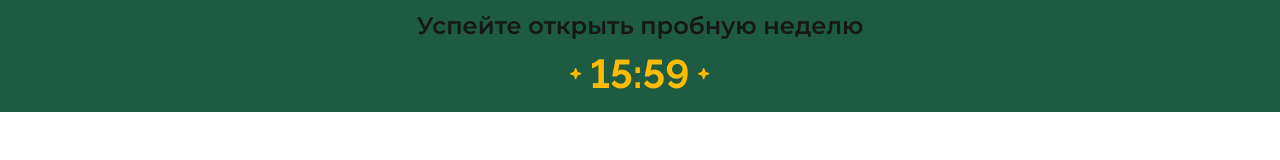
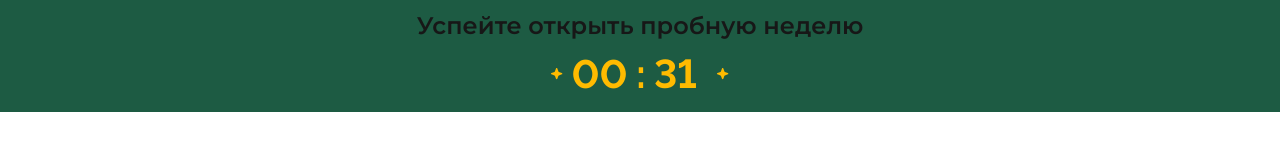
Before and after one commit to Evgeniy1985N-sk/landing-sport-react, a Next.js app: page / in a window 1280 px wide. Shown: the top 160 px of the page. Built offline with nearby package versions, Linux system fonts and the light colour scheme; no server answers.

Commit message:
Component CountDownDisplay

```diff
--- a/app/globals.css
+++ b/app/globals.css
@@ -74,3 +74,21 @@ main {
   font-style: normal;
   font-display: swap;
 }
+
+@keyframes softBlink {
+  0%, 100% { opacity: 1; }
+  50% { opacity: 0.8; }
+}
+
+.blinking-button {
+  animation: softBlink 2s infinite ease-in-out;
+}
+
+.blinking-timer {
+  animation: softBlink 1s infinite ease-in-out;
+}
+
+.blinking-button:hover {
+  animation: none;
+  opacity: 1;
+}
--- a/components/Button.jsx
+++ b/components/Button.jsx
@@ -1,9 +1,11 @@
 export default function Button() {
   return (
-    <button className="flex items-center justify-center max-w-88 w-full mt-4 p-5 bg-[#FDB056] rounded-[20px] cursor-pointer">
+    <button className="blinking-button flex items-center justify-center max-w-88 w-full mt-4 p-5 bg-[#FDB056] rounded-[20px] cursor-pointer">
       <span className="text-[20px] leading-130% text-[#191E1F] font-bold">
         Купить
       </span>
     </button>
+
   )
+
 }
--- /dev/null
+++ b/components/CountDownDisplay.jsx
@@ -0,0 +1,23 @@
+import { useCountDown } from "@/hooks/useCountDown";
+import Star from "@/components/icon/Star";
+
+export default function CountDownDisplay() {
+  const [minutes, seconds] = useCountDown();
+
+  // Форматируем минуты и секунды с ведущим нулем
+  const formattedMinutes = String(minutes).padStart(2, '0');
+  const formattedSeconds = String(seconds).padStart(2, '0');
+
+  const wrapperClass = `${minutes === 0 && seconds <= 30 ? 'blinking-timer text-[#FF4E4E]' : ' text-[#FFBB00]'} ${minutes === 0 && seconds === 0 ? '!animate-none text-[#FFF]' : ''}`
+  const textClass = 'flex justify-center gap-2 min-w-30.5 font-raleway text-[40px] font-bold'
+
+  return (
+    <div className={`${wrapperClass} flex items-center justify-center gap-2`}>
+      <Star />
+      <p className={textClass}>
+        <span className="min-w-14.25">{formattedMinutes}</span>:<span className="min-w-13.75 text-left">{formattedSeconds}</span>
+      </p>
+      <Star />
+    </div>
+  );
+}
--- a/components/Header.tsx
+++ b/components/Header.tsx
@@ -1,7 +1,8 @@
-import Star from "@/components/icon/Star";
 import Container from "@/components/ui/Container";
+import CountDownDisplay from "@/components/CountDownDisplay"
 
 export default function () {
+  const targetDate = '2026-06-01T00:00:00';
 
   return (
     <header className="fixed top-0 left-0 z-10 w-full py-2 bg-[#1D5B43] text-center">
@@ -9,13 +10,7 @@ export default function () {
         <p className="text-[24px] font-semibold">
           Успейте открыть пробную неделю
         </p>
-        <div className="flex items-center justify-center gap-2 text-[#FFBB00]">
-          <Star />
-          <span className="font-raleway text-[40px] font-bold">
-            15:59
-          </span>
-          <Star />
-        </div>
+        <CountDownDisplay />
       </Container>
     </header>
   )
--- /dev/null
+++ b/hooks/useCountDown.jsx
@@ -0,0 +1,31 @@
+import { useState, useEffect } from 'react';
+
+const useCountDown = () => {
+  const INITIAL_TIME = .6 * 60 * 1000; // 180000 ms
+
+  const [countDown, setCountDown] = useState(INITIAL_TIME);
+
+  useEffect(() => {
+    if (countDown <= 0) return;
+
+    const interval = setInterval(() => {
+      setCountDown(prevCountDown => {
+        const newValue = prevCountDown - 1000;
+        return newValue >= 0 ? newValue : 0;
+      });
+    }, 1000);
+
+    return () => clearInterval(interval);
+  }, [countDown]);
+
+  return getReturnValues(countDown);
+};
+
+const getReturnValues = (countDown) => {
+  const minutes = Math.floor((countDown % (1000 * 60 * 60)) / (1000 * 60));
+  const seconds = Math.floor((countDown % (1000 * 60)) / 1000);
+
+  return [minutes, seconds];
+};
+
+export { useCountDown };
```
